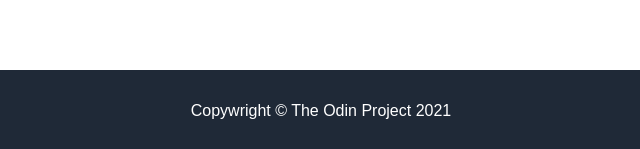
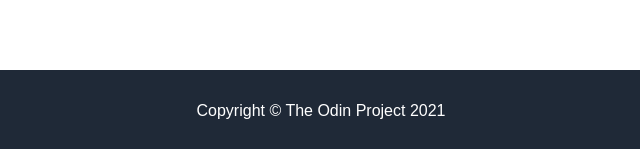
Before and after one commit to j-marable/odin-landing-page, a plain HTML site: page index.html in a window 1280 px wide. Shown: the part 2032-2181 px from the top of the page, 319-959 px from the left. Drawn offline with Linux system fonts and the light colour scheme.

Commit message:
spellcheck
Reviewed for typos and English grammar and syntax

```diff
--- a/index.html
+++ b/index.html
@@ -82,7 +82,7 @@
         </div>
 
         <div class="footer">
-            Copywright &copy The Odin Project 2021
+            Copyright &copy The Odin Project 2021
         </div>
     </body>
 </html>
```
